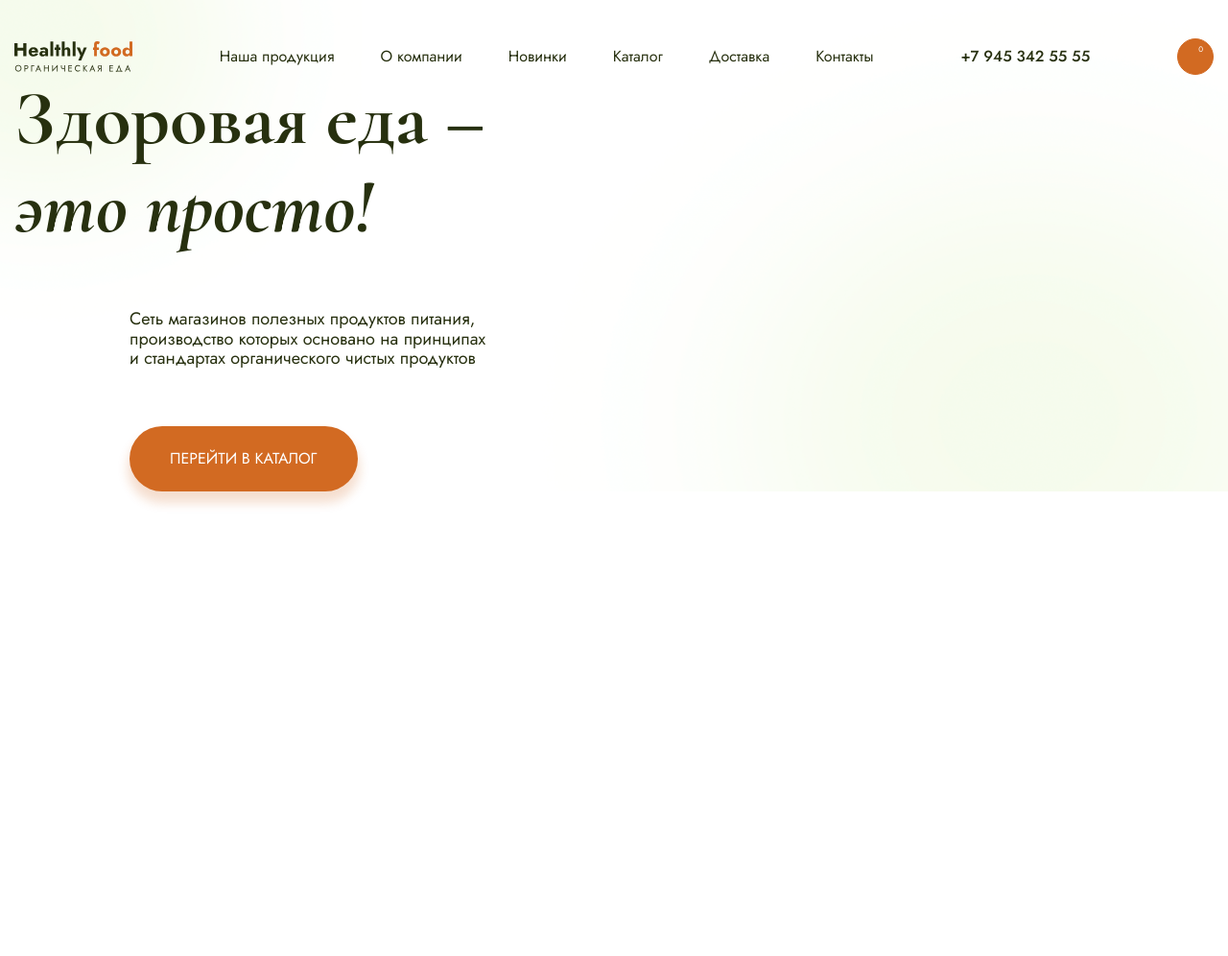
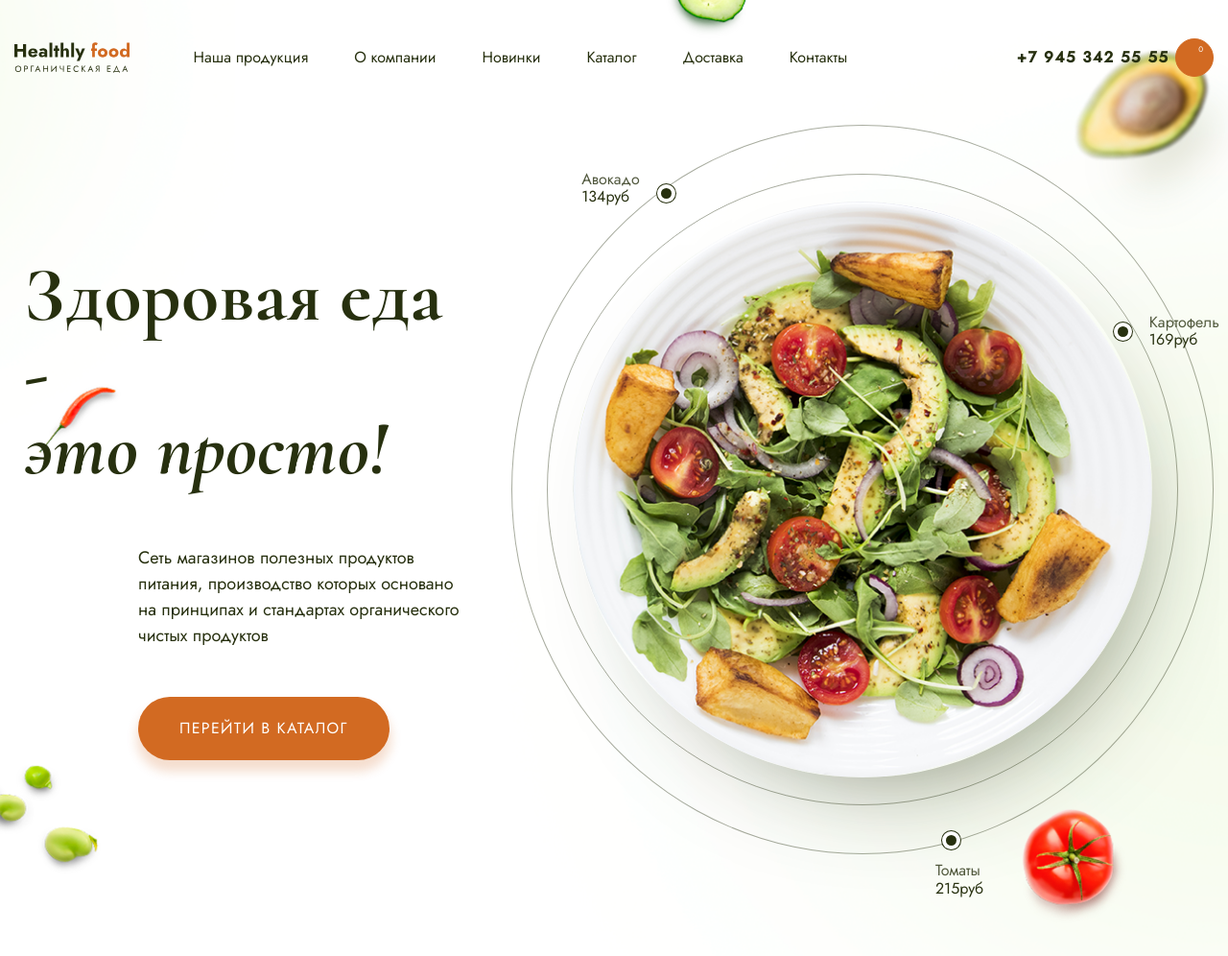
Before and after one commit to VadimZakharchenko/Modue02-Shop, a website built with webpack: page src/index.html in a window 1280 px wide. Shown: the whole page at 96% size. Before the commit the page ends 800 px from the top, so only its background shows below. Built offline with nearby package versions, Linux system fonts and the light colour scheme; files whose address does not match are found by name.

Commit message:
improved the main screen

```diff
--- a/src/index.html
+++ b/src/index.html
@@ -38,9 +38,10 @@
             </button>
         </header>
         <div class="containner">
+            <div class="main__flex">
                 <div class="main__text">
                     <h1 class="title title__block">
-                    Здоровая еда &ndash;
+                        Здоровая еда -
                         <span class="title__span">это просто!</span>
                     </h1>
                     <div class="main__item">
@@ -52,7 +53,27 @@
                         </div>
                     </div>
                 </div>
+                <div class="main__cover">
+                    <div class="main__line">
+                        <img class="main__image" src="images/image-main.png" alt="порция еды">
                     </div>
+                    <button class="main__btn main__btn_1" type="button">
+                        <span class="main__food">Авокадо</span> 134руб
+                    </button>
+                    <button class="main__btn main__btn_2" type="button">
+                        <span class="main__food">Картофель</span> 169руб
+                    </button>
+                    <button class="main__btn main__btn_3" type="button">
+                        <span class="main__food">Томаты</span> 215руб
+                    </button>
+                </div>
+            </div>
+        </div>
+        <img class="main__tomato" src="images/tomato.png" alt="томат">
+        <img class="main__avocado" src="images/avocado.png" alt="авокадо">
+        <img class="main__cucumber" src="images/cucumber.png" alt="огурец">
+        <img class="main__pepper" src="images/pepper.png" alt="перец">
+        <img class="main__beans" src="images/beans.png" alt="бобы">
     </div>
 </body>
 </html>
--- a/src/index.js
+++ b/src/index.js
@@ -1,2 +1,3 @@
 import 'normalize.css'
 import './styles/main.scss'
+import './index.html'
--- a/src/styles/main.scss
+++ b/src/styles/main.scss
@@ -19,7 +19,7 @@ body {
 
 .header {
     max-width: 1440px;
-    margin: 0 auto;
+    margin: 0 auto 5rem;
     padding: 4rem 15px 0 15px;
     display: flex;
     justify-content: space-between;
@@ -30,6 +30,7 @@ body {
         margin: 0;
         padding-left: 0;
         gap: 4.8rem;
+        margin-left: -11rem;
     }
     &__link {
         color: $green;
@@ -39,17 +40,20 @@ body {
         }
     }
     &__tel {
-        font-weight: 500;
+        font-family: $font-jost;
+        font-weight: 700;
         color: $green;
         text-decoration: none;
+        margin-right: -17rem;
+        letter-spacing: 1.5px;
         &:hover {
             color: $orange;
         }
     }
     &__cart {
         display: block;
-        width: 3.8rem;
-        height: 3.8rem;
+        width: 4rem;
+        height: 4rem;
         border-radius: 100%;
         background-color: $orange;
         background-image: url(../images/cart.svg);
@@ -58,6 +62,7 @@ body {
         background-size: 1.7rem 1.5rem;
         position: relative;
         border: 1px solid $orange;
+        padding: 0;
         &:hover {
             background-color: $green;
             border: 1px solid $green;
@@ -76,8 +81,8 @@ body {
     display: block;
     background-image: url(../images/logo.svg);
     background-repeat: no-repeat;
-    background-size: cover;
-    width: 12.3rem;
+    background-size: contain;
+    width: 12rem;
     height: 3.2rem;
 }
 
@@ -92,21 +97,148 @@ body {
     background-image: url(../images/main.png);
     background-size: cover;
     background-position-x: center;
+    position: relative;
+    padding-bottom: 187px;
+    z-index: 0;
     &__item {
-        margin-left: 12rem;
+        margin-left: 12.9rem;
         max-width: 378px;
         margin-top: 6rem;
     }
     &__link {
-        margin-top: 6rem;
+        margin-top: 5rem;
+    }
+    &__flex {
+        display: flex;
+        justify-content: space-between;
+        gap: 30px;
+        align-items: center;
+    }
+    &__cover {
+        flex-basis: 758px;
+        height: 758px;
+        border: 1px solid rgba($green, 0.4);
+        border-radius: 100%;
+        display: flex;
+        flex-direction: column;
+        justify-content: center;
+        align-items: center;
+        position: relative;
+    }
+    &__line {
+        width: 656px;
+        height: 656px;
+        border: 1px solid rgba($green, 0.4);
+        border-radius: 100%;
+        display: flex;
+        flex-direction: column;
+        justify-content: center;
+        align-items: center;
+    }
+    &__image {
+        width: 92%;
+        box-shadow: 29px 52px 121px -76px rgb(39 48 15 / .8);
+        border-radius: 100%;
+    }
+    &__text {
+        padding-top: 4rem;
+    }
+    &__btn {
+        background-color: transparent;
+        border: none;
+        padding: 0;
+        color: $green;
+        position: absolute;
+        text-align: left;
+        cursor: pointer;
+        &:hover {
+            &::before {
+                background-color: $orange;
+                box-shadow: 0 0 0 4px $white, 0 0 0 5px $orange;
+            }
+        }
+        &::before {
+            content: '';
+            background-color: $green;
+            width: 11px;
+            height: 11px;
+            box-shadow: 0 0 0 4px $white, 0 0 0 5px $green;
+            border-radius: 100%;
+            position: absolute;
+        }
+        &_1 {
+            top: 47px;
+            left: 72px;
+            &::before {
+                top: 18px;
+                left: 83px;
+            }
+        }
+        &_2 {
+            top: 196px;
+            right: -7px;
+            &::before {
+                bottom: 13px;
+                right: 95px;
+            }
+        }
+        &_3 {
+            bottom: -46px;
+            right: 239px;
+            &::before {
+                bottom: 54px;
+                right: 28px;
+            }
+        }
+    }
+    &__food  {
+        display: block;
+        color: rgba($green, 0.8);
+    }
+    &__tomato {
+        position: absolute;
+        bottom: 115px;
+        right: 105px;
+        width: 11rem;
+        z-index: -1;
+    }
+    &__avocado {
+        position: absolute;
+        top: 50px;
+        right: -17px;
+        width: 17.8rem;
+        z-index: -1;
+    }
+    &__cucumber {
+        position: absolute;
+        left: 694px;
+        top: 0;
+        width: 8.4rem;
+        z-index: -1;
+    }
+    &__pepper {
+        position: absolute;
+        top: 400px;
+        left: 40px;
+        width: 8.6rem;
+        z-index: -1;
+    }
+    &__beans {
+        position: absolute;
+        bottom: 166px;
+        left: 0;
+        width: 10.5rem;
+        z-index: -1;
     }
 }
-
 .title {
     font-family: $font-cormorant;
     font-weight: 700;
     font-size: 8rem;
     margin: 0;
+    letter-spacing: 0.5px;
+    line-height: 1;
+    padding-left: 1rem;
     &__span {
         font-style: italic;
     }
@@ -119,6 +251,7 @@ body {
 
 .description {
     margin: 0;
+    line-height: 1.5;
     &_size-s {
         font-size: 1.8rem;
     }
@@ -126,8 +259,9 @@ body {
 
 .link {
     color: $white;
+    letter-spacing: 0.13rem;
     text-transform: uppercase;
-    padding: 2.5rem 4.2rem;
+    padding: 2.4rem 4.3rem;
     background-color: $orange;
     box-shadow: 0px 1rem 1.1rem .2rem rgba(207, 92, 13, 0.2);
     text-decoration: none;
```
Also changed, not shown: dist/bundle.js, dist/images/15b94604ed1dcbe7a798.png (added), dist/images/2d06b21d9b89dd2104fd.png (added), dist/images/53e85cc62f60964c9105.png (added), dist/images/5bf0a37f4cc61f0c3ad3.png (added), dist/images/78a6be76d8f53189989d.png (added), dist/images/e70c189e3471902190b0.png (added), dist/index.html, dist/styles/main.css, src/images/avocado.png (added), src/images/beans.png (added), src/images/cucumber.png (added), src/images/image-main.png (added), src/images/pepper.png (added), 1 more files. Lines whose indentation alone changed are shown as unchanged.
